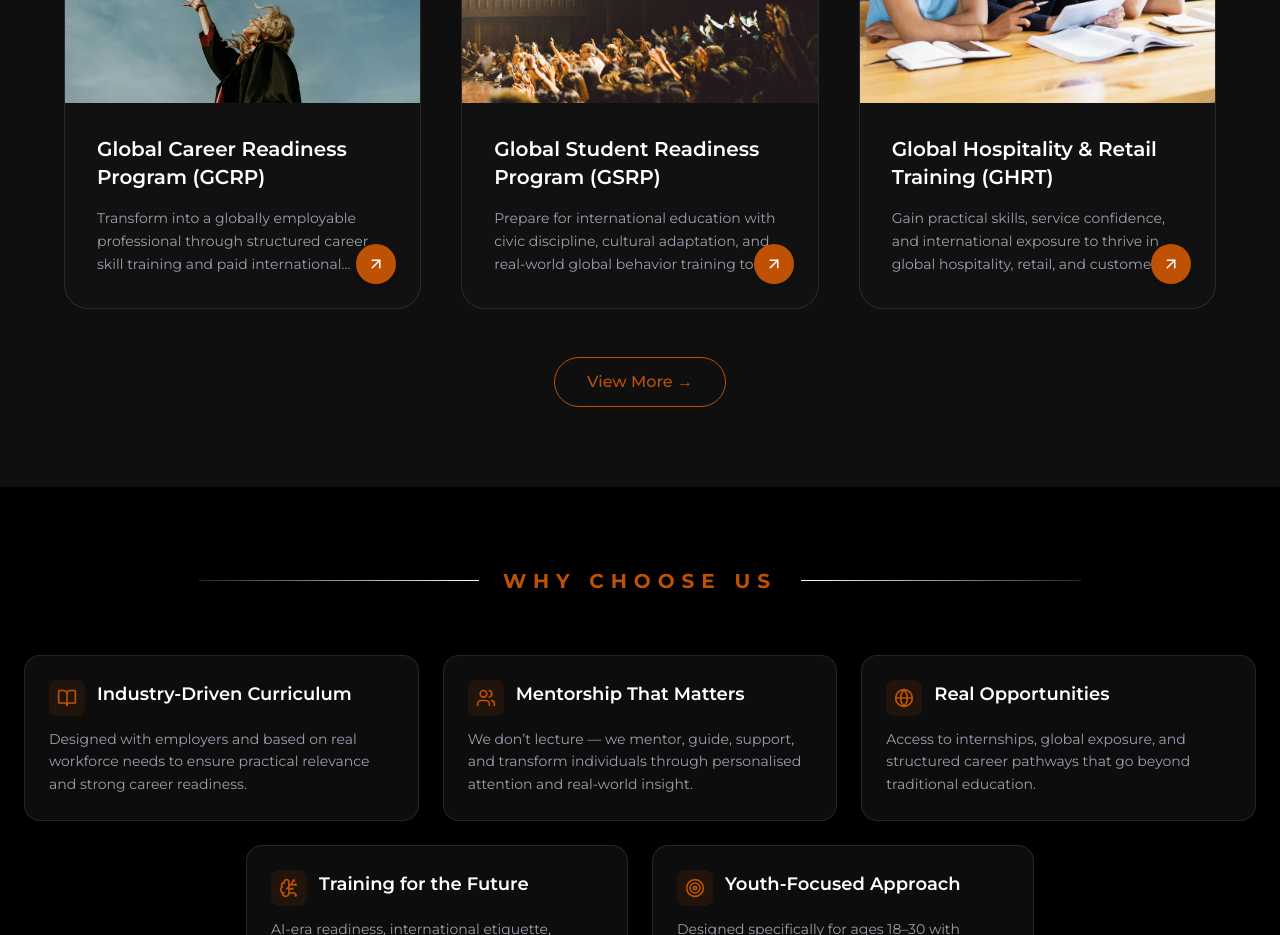
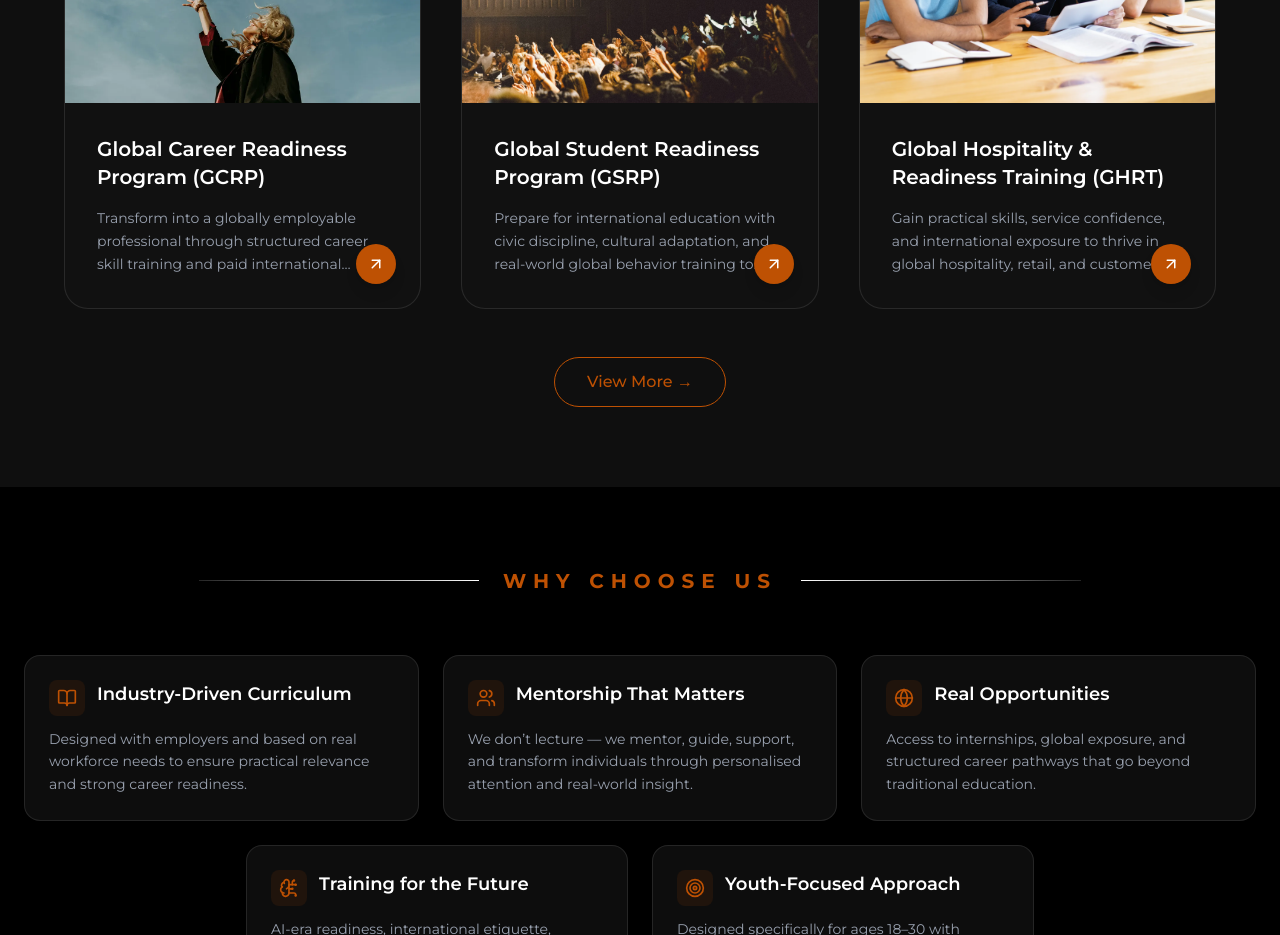
Before and after one commit to irfaanh/al-haram, a Next.js app: page / in a window 1280 px wide. Shown: the part 2960-3895 px from the top of the page. Built offline with nearby package versions, Linux system fonts and the light colour scheme.

Commit message:
readiness corrected

```diff
--- a/src/app/page.tsx
+++ b/src/app/page.tsx
@@ -46,7 +46,7 @@ export default async function Home() {
     },
     {
       id: "ghrt",
-      title: "Global Hospitality & Retail Training (GHRT)",
+      title: "Global Hospitality & Readiness Training (GHRT)",
       description:
         "Gain practical skills, service confidence, and international exposure to thrive in global hospitality, retail, and customer-focused industries.",
       image: "/images/students-hospitality.webp",
```
